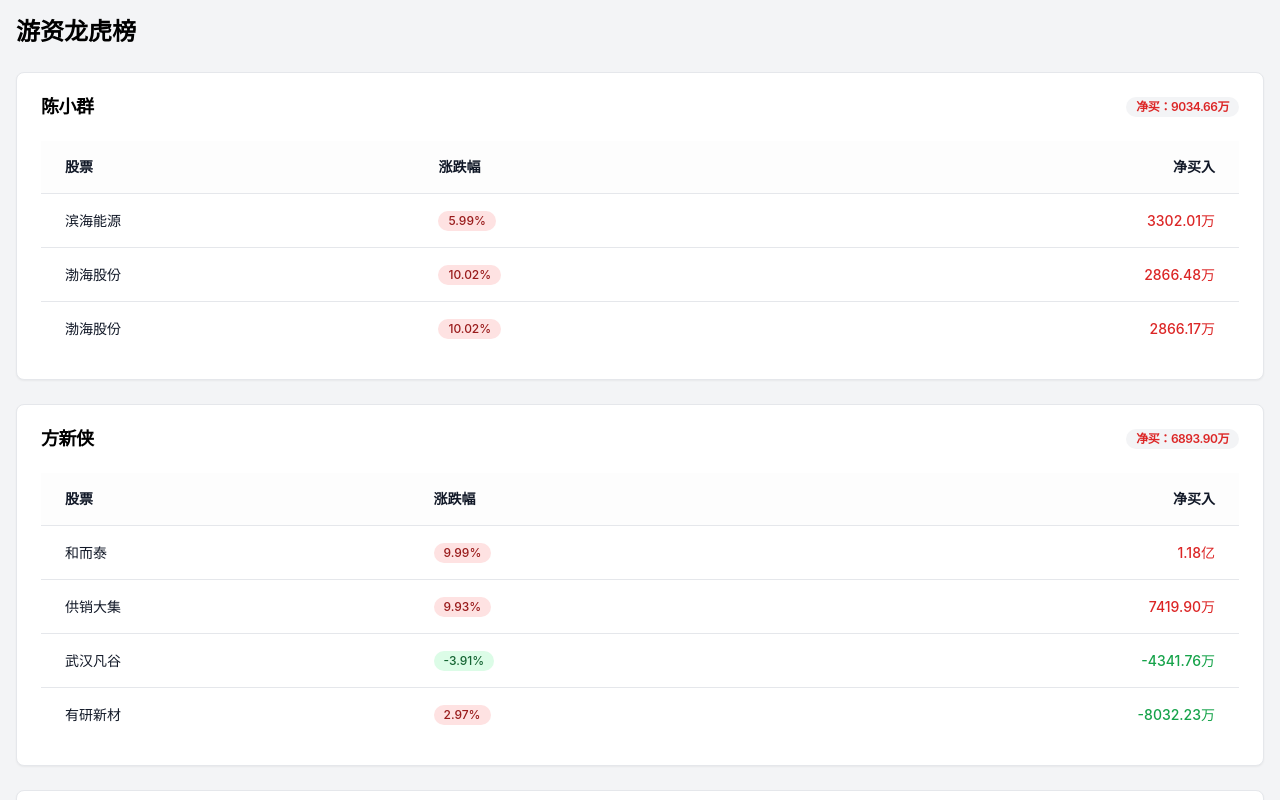
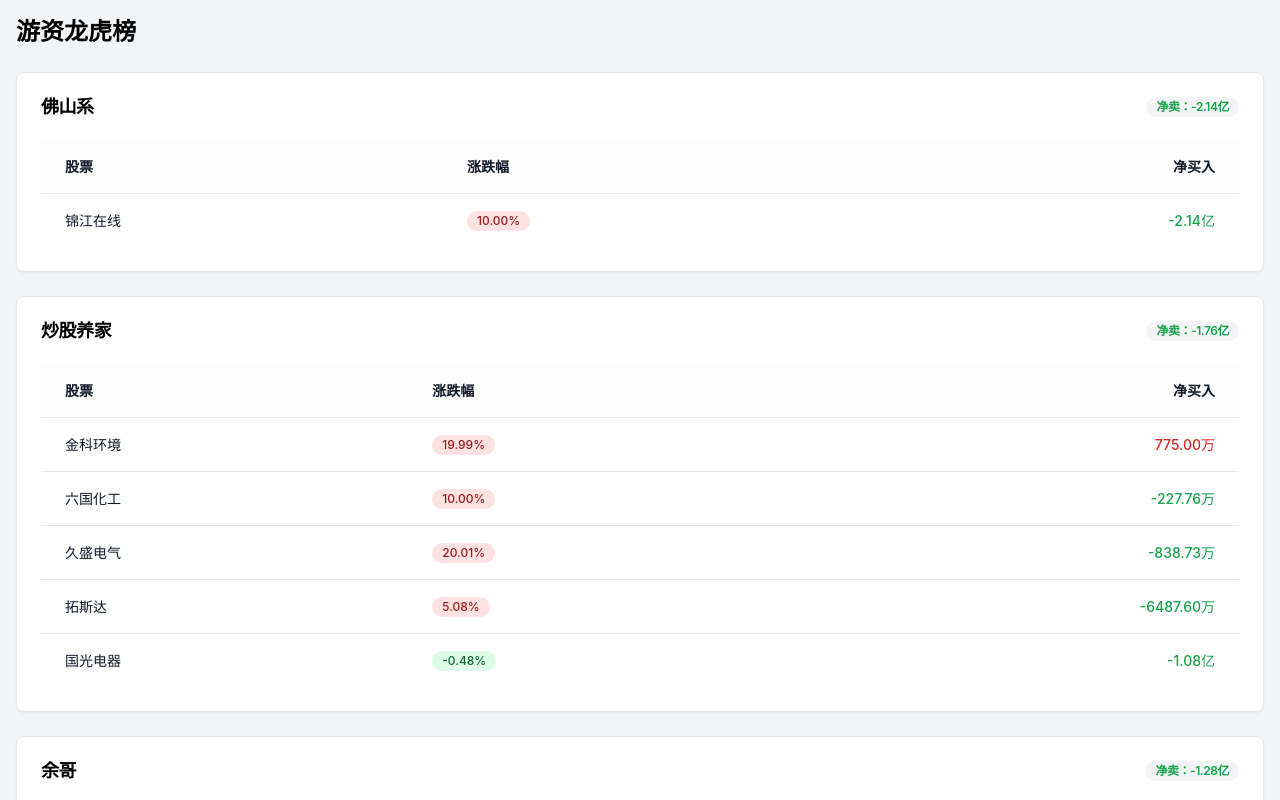
Before and after one commit to mytangyh/hot-money-dashboard, a React (Create React App) app: page / in a window 1280 px wide. Shown: the top 800 px of the page. Built offline with nearby package versions, Linux system fonts and the light colour scheme.

Commit message:
sort improve

```diff
--- a/src/HotMoneyDashboard.jsx
+++ b/src/HotMoneyDashboard.jsx
@@ -43,7 +43,7 @@ const HotMoneyDashboard = () => {
         stocks,
         totalNetValue: stocks.reduce((sum, stock) => sum + stock.net_value, 0)
       }))
-      .sort((a, b) => b.totalNetValue - a.totalNetValue);
+      .sort((a, b) => Math.abs(b.totalNetValue) - Math.abs(a.totalNetValue));
 
     return sortedGroups;
   }, [jsonData]); // 依赖 jsonData 变化重新计算
```
